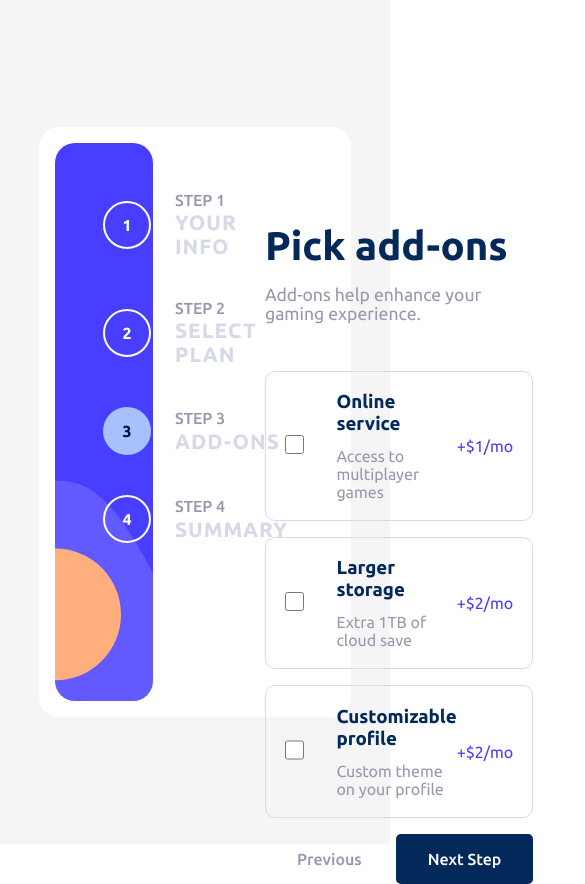
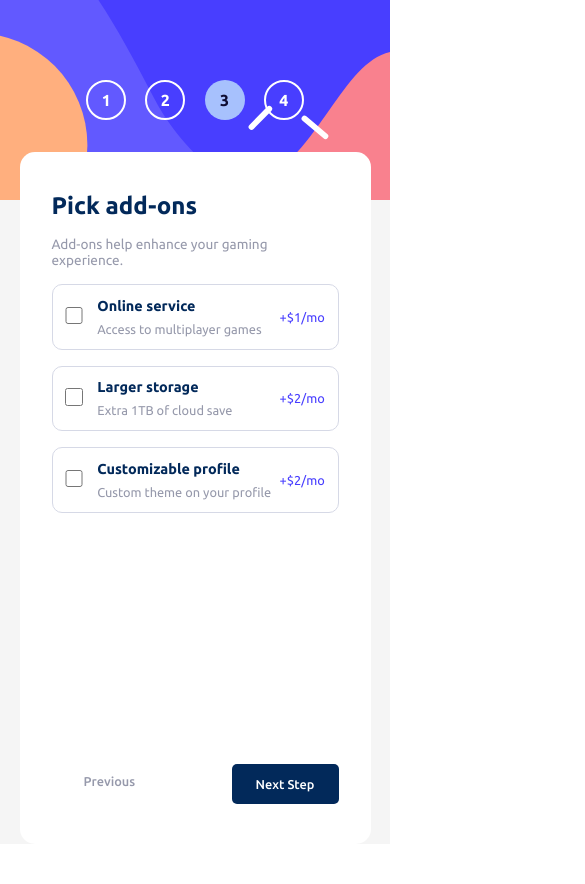
Before and after one commit to kaya70875/multi-step-form-react, a React (Vite) app in the folder multi-step-form/: page /add-ons in a window 390 px wide. Shown: the top 884 px of the page, 585 px wide, since content can reach past the window. After the commit the page ends 844 px from the top, so only its background shows below. Built offline with nearby package versions, Linux system fonts and the light colour scheme.

Commit message:
complete fully responsive design

```diff
--- a/multi-step-form/src/App.css
+++ b/multi-step-form/src/App.css
@@ -1,3 +1,5 @@
+@import './sass/_global.scss';
+
 .app {
     display: flex;
     flex-direction: column;
--- a/multi-step-form/src/components/_FormInfoSection.scss
+++ b/multi-step-form/src/components/_FormInfoSection.scss
@@ -76,3 +76,130 @@
     font-size: 1rem;
     font-weight: 500;
 }
+
+@media (max-width: 1180px) {
+
+    .form-wrapper {
+        width: 90%;
+    }
+
+    .form-info-section {
+        padding-inline: 2em;
+    }
+
+    .form-elements-wrapper {
+        width: 100%;
+    }
+
+    .form-element-wrapper {
+        display: flex;
+        flex-direction: column;
+        gap : .75rem;
+
+        .info-section {
+            text-align: center;
+
+            h2{
+                text-wrap: nowrap;
+                font-size: 1.2rem;
+            }
+        }
+
+        .number {
+            width: 2.5rem;
+            height: 2.5rem;
+        }
+    }
+}
+
+@media (max-width: 800px) {
+    .form-wrapper {
+        width: 100%;
+    }
+}
+
+/* Mobile Breakpoint */
+
+@media (max-width: 650px) {
+    .form-wrapper {
+        flex-direction: column;
+        align-items: center;
+        height: 100%;
+        padding: 0;
+
+        background: var(--magenta);
+    }
+
+    .form-elements-wrapper {
+        flex-direction: row;
+        align-items: start;
+        justify-content: center;
+        height: 100%;
+        padding : 5em;
+        gap : 1.2rem;
+
+        background: url('../assets/images/bg-sidebar-mobile.svg') no-repeat;
+        background-size: cover;
+    }
+
+    .steps-wrapper {
+        min-width: 100%;
+        height: auto;
+
+        .info-section {
+            display: none;
+        }
+    }
+
+    .form-info-section {
+        width: 90%;
+        align-items: start;
+        background: var(--white);
+        margin-top : -3em;
+
+        border-radius: 15px;
+
+        padding-block: 2.5em;
+    }
+
+    .cards-wrapper {
+        flex-direction: column;
+
+        .card {
+            flex-direction: row;
+            gap : 1rem;
+        }
+    }
+
+    .form-header {
+        h2 {
+            font-size: 2rem;
+        }
+
+        p {
+            font-size: 1rem;
+        };
+    }
+}
+
+@media (max-width: 450px) {
+    .form-header {
+        h2 {
+            font-size: 1.5rem;
+        }
+
+        p {
+            font-size: .85rem;
+        };
+    }
+
+    .input-wrapper {
+        label {
+            font-size: .8rem;
+        }
+
+        input {
+            padding: 1em;
+        }
+    }
+}
--- a/multi-step-form/src/components/forms/_AddOns.scss
+++ b/multi-step-form/src/components/forms/_AddOns.scss
@@ -51,8 +51,8 @@
 }
 
 .card-checkbox input {
-    width: 1.2rem;
-    height: 1.2rem;
+    width: 1.1rem;
+    height: 1.1rem;
 
     accent-color: var(--purplish-blue);
     cursor: pointer;
@@ -61,3 +61,34 @@
 .addon-card-price p {
     color : var(--purplish-blue)
 }
+
+@media (max-width : 450px) {
+
+    .form-info-section {
+        gap : 1rem;
+    }
+
+    .addon-card {
+        padding: .8em;
+    }
+
+    .addon-card-content {
+        gap : .9rem;
+    }
+
+    .addon-card-title h3 {
+        font-size: .9rem;
+    }
+
+    .addon-card-description p {
+        font-size: .8rem;
+    }
+
+    .addon-card-price p{
+        font-size: .8rem;
+    }
+
+    .card-header {
+        gap : .5rem;
+    }
+}
--- a/multi-step-form/src/components/forms/_ChsPlan.scss
+++ b/multi-step-form/src/components/forms/_ChsPlan.scss
@@ -65,3 +65,26 @@
         font-size: 1.2rem;
     }
 }
+
+@media (max-width: 450px) {
+    .toggle-wrapper {
+        p {
+            font-size: 1rem;
+        }
+
+        img {
+            width: 36px;
+            height: 36px;
+        }
+    }
+
+    .card-info{
+        h2 {
+            font-size: 1rem;
+        }
+
+        p {
+            font-size: 0.8rem;
+        }
+    }
+}
--- a/multi-step-form/src/components/forms/_ConfirmPage.scss
+++ b/multi-step-form/src/components/forms/_ConfirmPage.scss
@@ -86,3 +86,51 @@
         color : var(--purplish-blue);
     }
 }
+
+@media (max-width : 650px) {
+    .sections-wrapper {
+        height: 50%;
+    }
+}
+
+@media (max-width : 450px) {
+
+    .sections-wrapper {
+        height: 40%;
+    }
+
+    .plan-info {
+        p {
+            font-size: .85rem!important;
+        }
+    }
+    .plan-info-header {
+        h2 {
+            font-size: 1rem!important;
+        }
+
+        a {
+            font-size: .85rem!important;
+        }
+    }
+
+    .add-on-info {
+        h4 {
+            font-size: .85rem!important;
+        }
+
+        p {
+            font-size: .85rem!important;
+        }
+    }
+
+    .total {
+        h2 {
+            font-size: 1.1rem!important;
+        }
+
+        p {
+            font-size: .85rem!important;
+        }
+    }
+}
--- a/multi-step-form/src/components/forms/_ThankYou.scss
+++ b/multi-step-form/src/components/forms/_ThankYou.scss
@@ -6,6 +6,8 @@
     gap: 1rem;
     width: 75%;
     height: 100%;
+
+    background: white;
 }
 
 .thank-header {
@@ -28,3 +30,9 @@
         font-size: 1.1rem;
     }
 }
+
+@media (max-width: 650px) {
+    .thank-wrapper {
+        width: 100%;
+    }
+}
--- a/multi-step-form/src/components/routes/ThankYou.tsx
+++ b/multi-step-form/src/components/routes/ThankYou.tsx
@@ -1,18 +1,21 @@
 import FormStepsSection from "../FormStepsSection";
 import '../forms/_ThankYou.scss';
 import completeIdle from '../../assets/images/icon-thank-you.svg';
+import FormInfoSection from "../FormInfoSection";
 
 export default function ThankYou() {
   return (
     <>
         <FormStepsSection currentStep={4} />
-        <div className="thank-wrapper">
-            <img src={completeIdle} />
-            <header className="thank-header">
-                <h1>Thank you!</h1>
-                <p>Thanks for confirming your subscription! We hope you have fun using our platform. If you ever need support, please feel free to email us at support@loremgaming.com.</p>
-            </header>
-        </div>
+        <FormInfoSection formHeader="" formInfo="">
+          <form className="thank-wrapper">
+              <img src={completeIdle} />
+              <header className="thank-header">
+                  <h1>Thank you!</h1>
+                  <p>Thanks for confirming your subscription! We hope you have fun using our platform. If you ever need support, please feel free to email us at support@loremgaming.com.</p>
+              </header>
+          </form>
+        </FormInfoSection>
     </>
   )
 }
--- a/multi-step-form/src/index.css
+++ b/multi-step-form/src/index.css
@@ -49,3 +49,13 @@
     color: var(--marine-blue);
   }
 }
+
+@media(max-width: 450px) {
+  .primary-btn , .secondary-btn {
+    font-size: .8rem;
+  }
+
+  .primary-btn {
+    padding: .8rem 1.5rem;
+  }
+}
```
Also changed, not shown: multi-step-form/src/sass/_global.scss (added).
